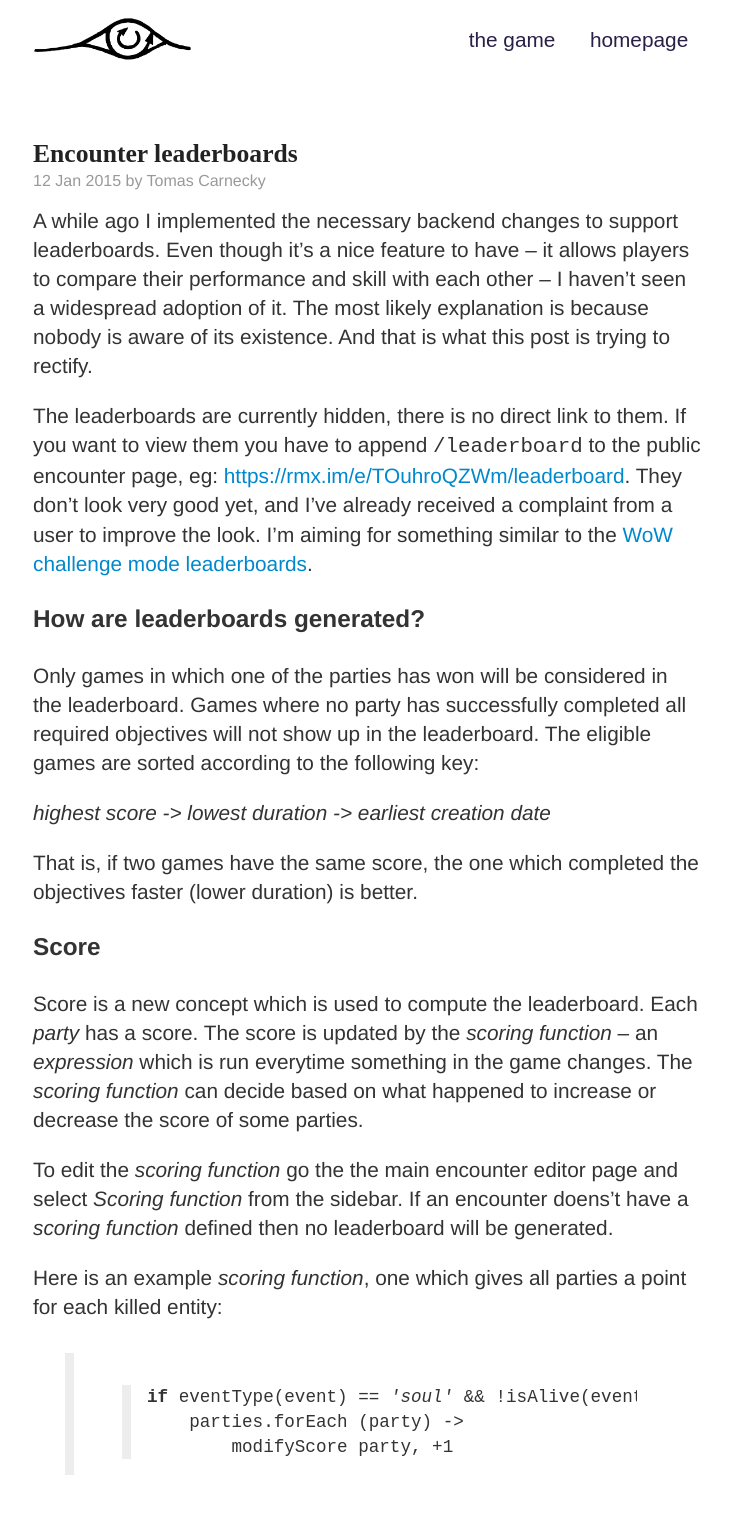
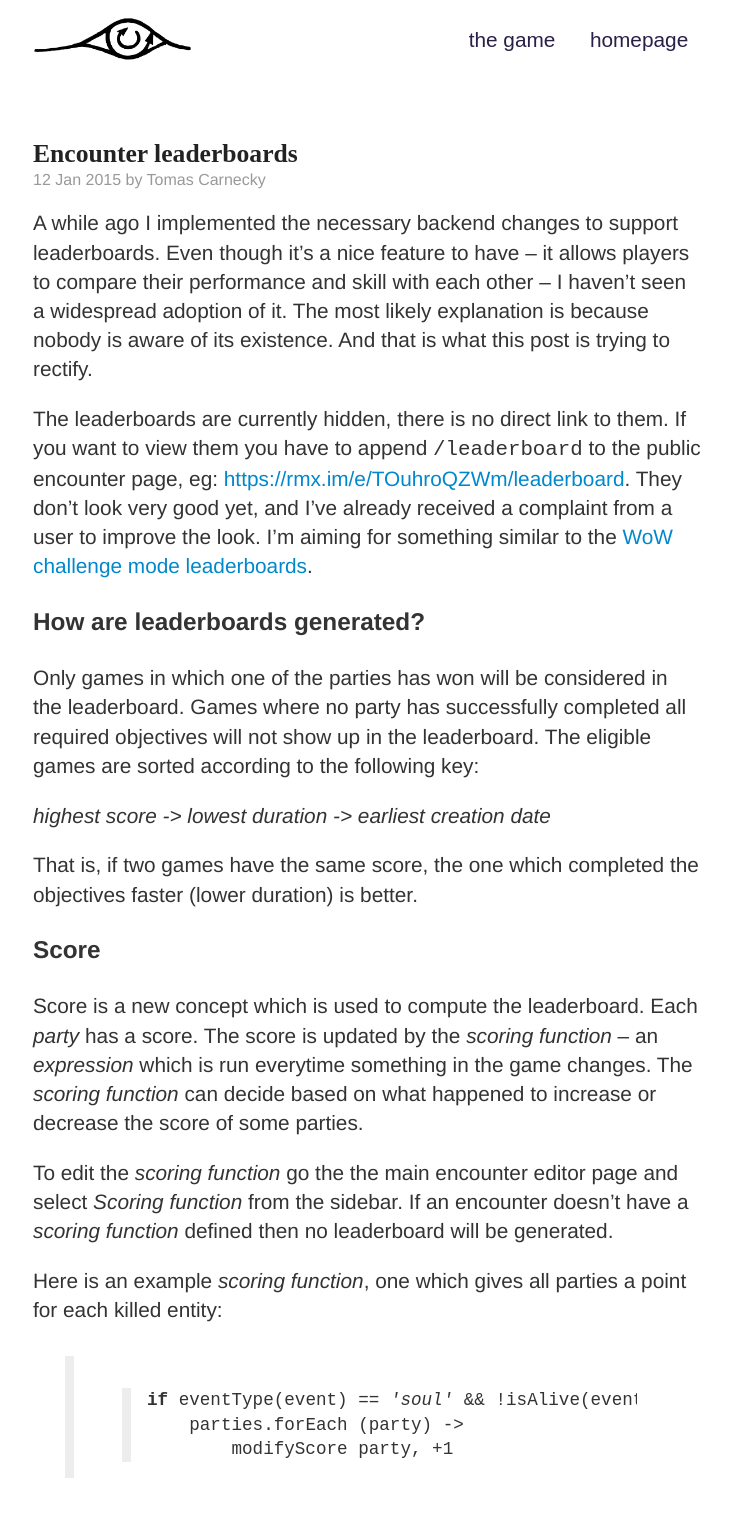
Before and after one commit to rmx/blog.rmx.im, a Jekyll site: the page built from _posts/2015-01-12-encounter-leaderboards.md, in a window 1280 px wide. Shown: the whole page, without its empty margins (273-1004 px from the left). Built offline with Jekyll 4.4.1, drawn with Linux system fonts in a browser that asks for light colours; Markdown is read by kramdown in place of the engine named in the settings; comment, search, counter and statistics services are not loaded.

Commit message:
Change typo and stuff

```diff
--- a/_posts/2015-01-12-encounter-leaderboards.md
+++ b/_posts/2015-01-12-encounter-leaderboards.md
@@ -17,7 +17,7 @@
 They don't look very good yet, and I've already received a complaint from
 a user to improve the look. I'm aiming for something similar to the [WoW
 challenge mode
-leaderboards](http://eu.battle.net/wow/en/challenge/dungeon/skyreach).
+leaderboards](http://eu.battle.net/wow/en/challenge/dungeon/skyreach/).
 
 
 ### How are leaderboards generated?
@@ -41,7 +41,7 @@
 parties.
 
 To edit the *scoring function* go the the main encounter editor page and
-select *Scoring function* from the sidebar. If an encounter doens't have a
+select *Scoring function* from the sidebar. If an encounter doesn't have a
 *scoring function* defined then no leaderboard will be generated.
 
 Here is an example *scoring function*, one which gives all parties a point for
--- a/assets/screen.scss
+++ b/assets/screen.scss
@@ -80,7 +80,7 @@
     font-weight: 600;
     font-family: proxima-nova-sc-osf;
     position: relative;
-    margin-bottom: 10px;
+    margin-bottom: .2rem;
     line-height: 1.1;
 }
 h1 a {
@@ -88,7 +88,7 @@
 }
 
 .meta {
-    line-height: .4;
+    line-height: 1;
     font-size: 1rem;
     font-weight: 400;
     color: #999;
```
